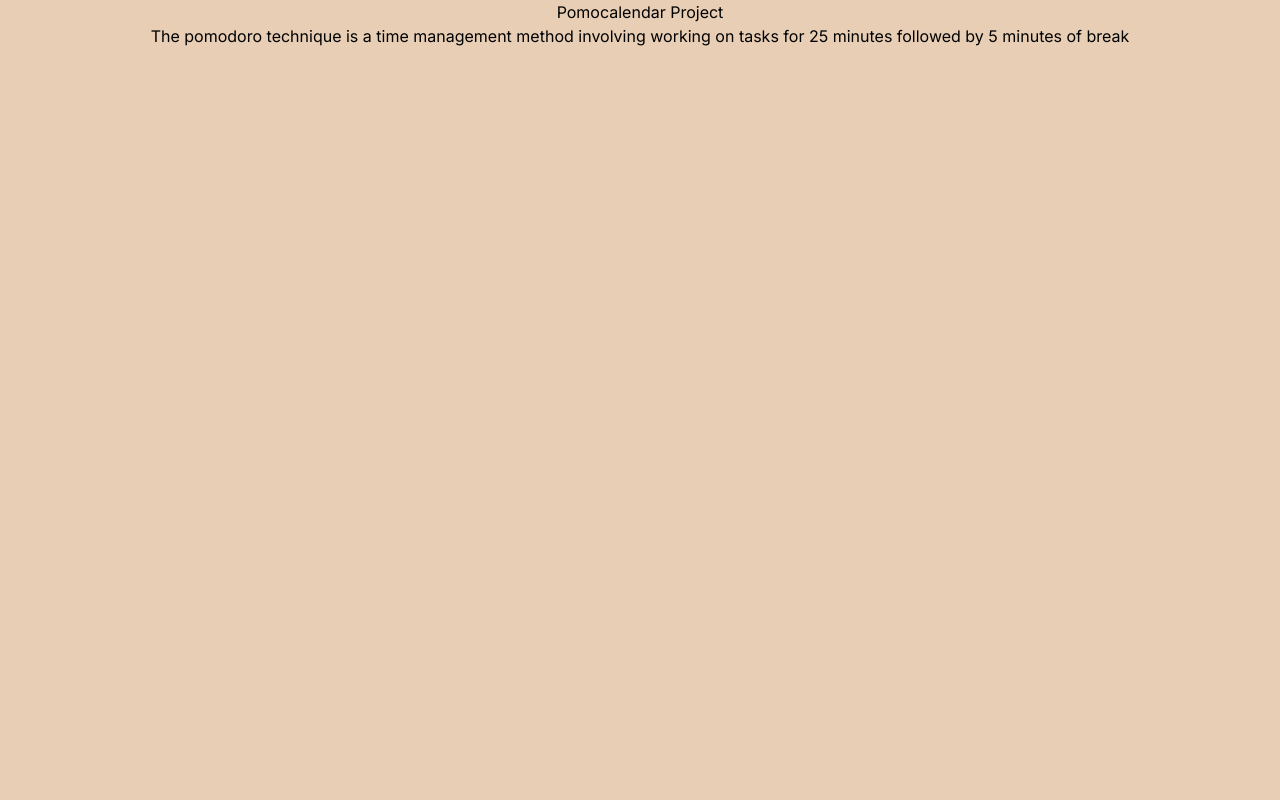
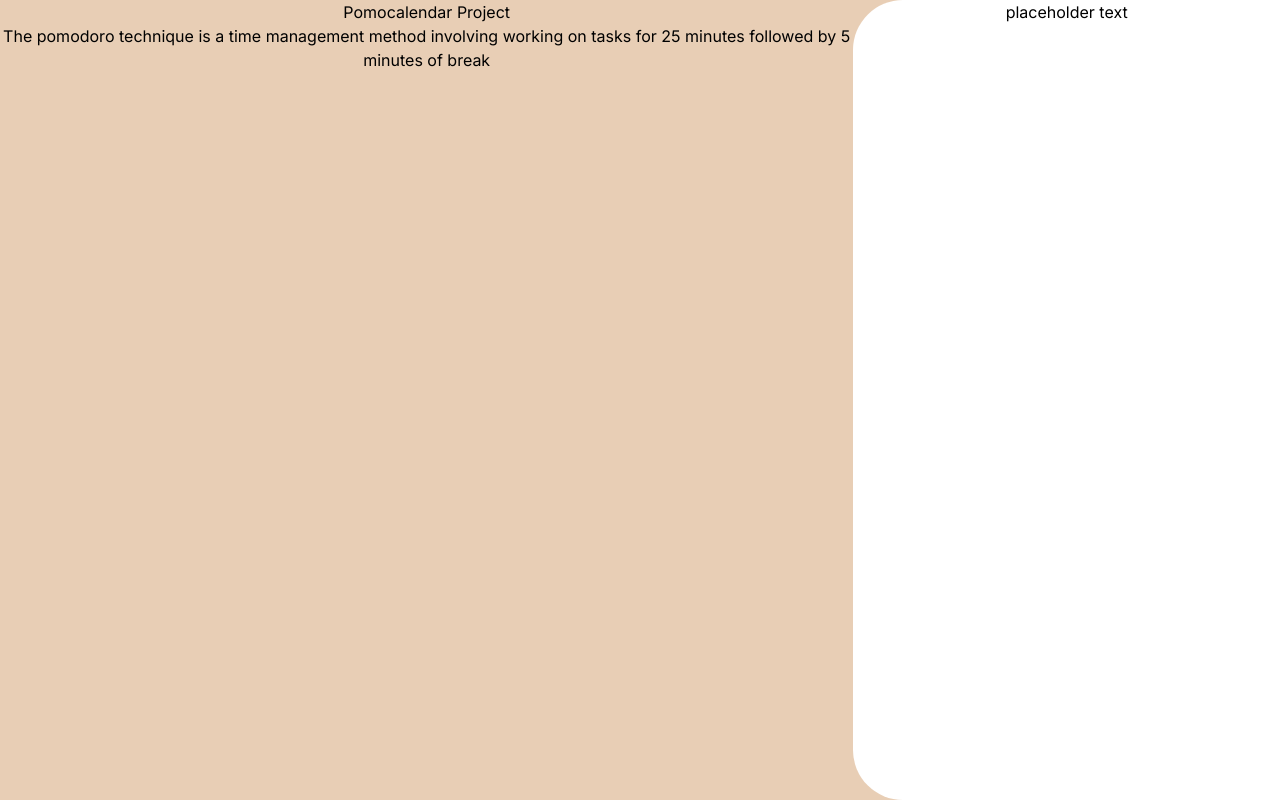
Before and after one commit to Oasis-NEU/f23-group21, a Next.js app in the folder pomocal/: page / in a window 1280 px wide. Built offline with nearby package versions, Linux system fonts and the light colour scheme.

Commit message:
side bar component made and placed into main

```diff
--- /dev/null
+++ b/pomocal/app/components/Sidebar.js
@@ -0,0 +1,16 @@
+import React from 'react';
+
+const Sidebar = () => {
+    return (
+        <div className="float-right box-border h-screen w-1/3 bg-white text-center rounded-tl-lg rounded-bl-lg">
+                <h1 className="text-center">
+                    placeholder text
+                </h1>
+
+        </div>
+
+
+    )
+}
+
+export default Sidebar;
--- a/pomocal/app/page.js
+++ b/pomocal/app/page.js
@@ -1,14 +1,18 @@
+import Sidebar from './components/Sidebar';
+
 
 
 export default function Home() {
   return (
-
-    <main>
+    <div>
+      <Sidebar/>
+      <main>
       <center>
       <h1>Pomocalendar Project</h1>
       <p>The pomodoro technique is a time management method involving working on tasks for 25 minutes followed by 5 minutes of break </p>
-    </center>
-    </main>
+      </center>
+      </main>
+    </div>
 
   )
 }
--- a/pomocal/tailwind.config.js
+++ b/pomocal/tailwind.config.js
@@ -6,8 +6,13 @@ module.exports = {
     './app/**/*.{js,ts,jsx,tsx,mdx}',
   ],
   theme: {
+    borderRadius: {
+      DEFAULT: '50px',
+      'none': '0',
+      'md' : '25px',
+      'lg': '50px',
+    },
     extend: {
-
     },
   },
   plugins: [],
```
Also changed, not shown: pomocal/app/components/placeholder.js (deleted).
